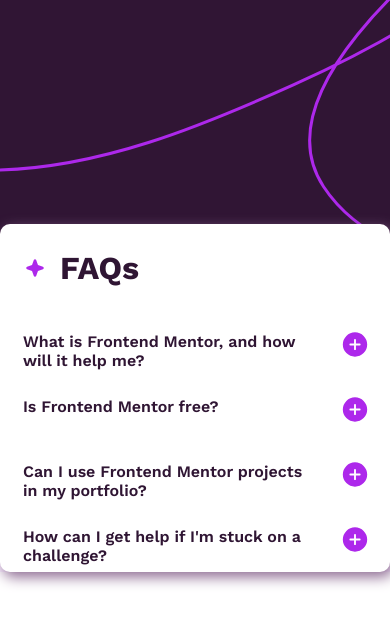
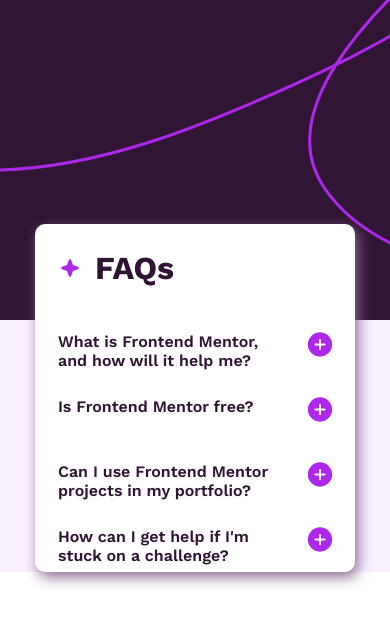
Before and after one commit to pajarmuharam14/faq-accordion, a plain HTML site: page index.html in a window 390 px wide. Shown: the top 624 px of the page. Drawn offline with nearby package versions, Linux system fonts and the light colour scheme.

Commit message:
add media query

```diff
--- a/style.css
+++ b/style.css
@@ -17,6 +17,7 @@ body {
 .container {
   position: relative;
   background-color: var(--ligh-pink);
+  margin-bottom: 20px;
 }
 
 .faq-acordion {
@@ -67,3 +68,13 @@ body {
   margin: 0 22px 8px 22px;
   display: none;
 }
+
+@media (max-width: 480px) {
+  .faq-acordion-container {
+    width: 320px;
+  }
+
+  .answer {
+    margin-top: 10px;
+  }
+}
```
